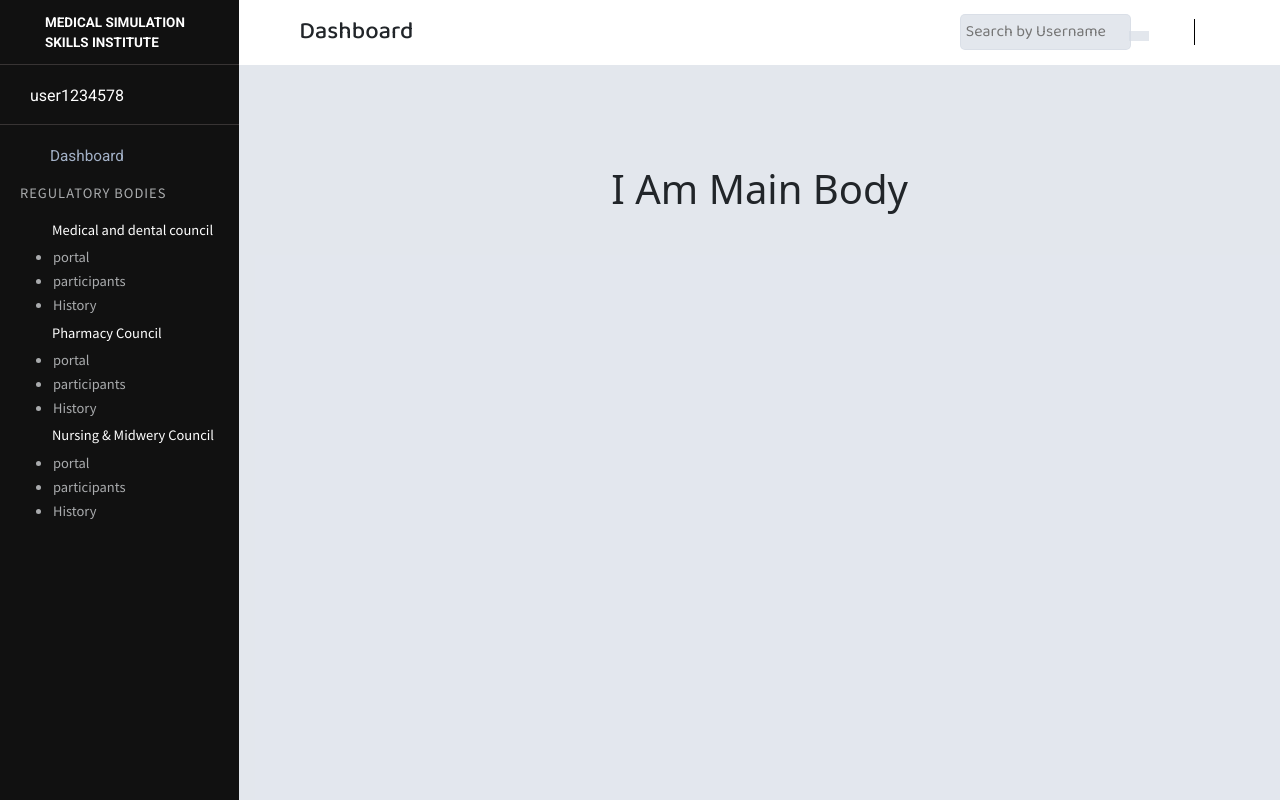
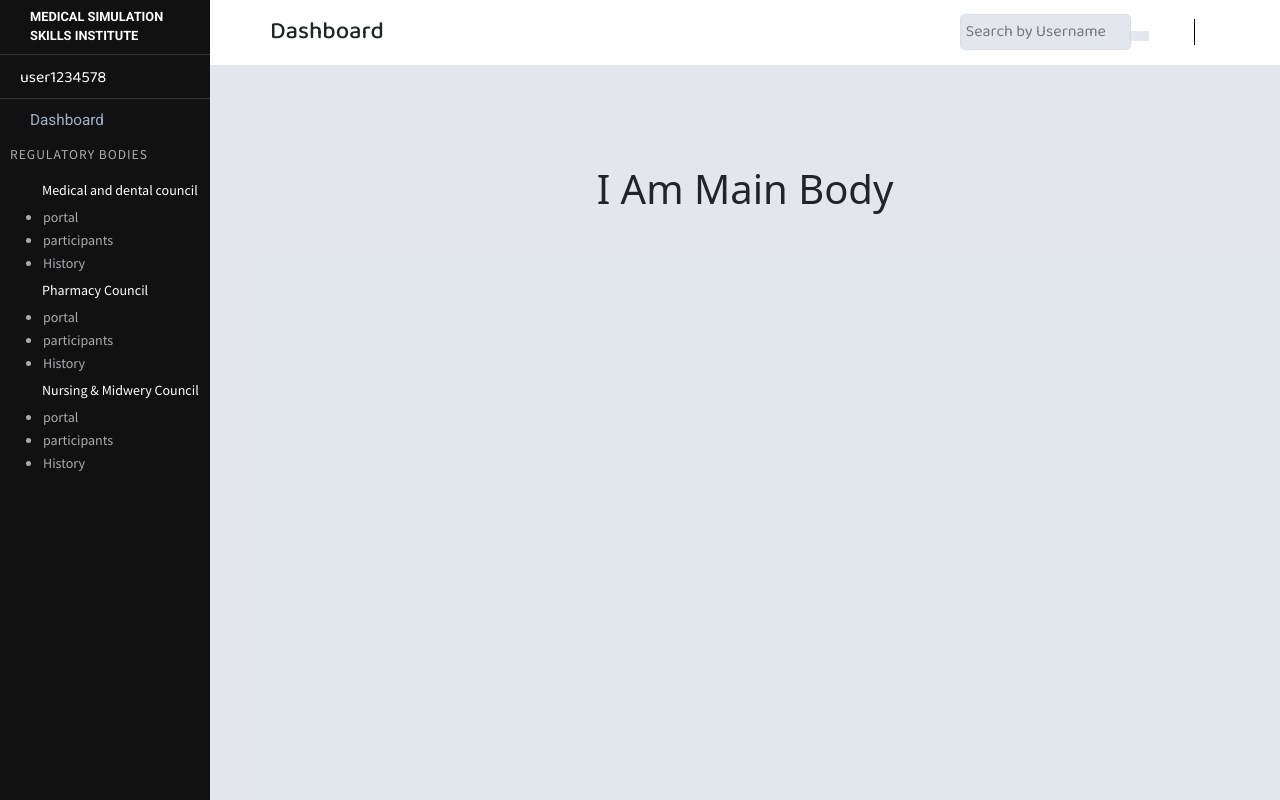
Before and after one commit to faishal882/CPD-Portal, a Django app: page / in a window 1280 px wide. Run offline with Django 3.2, Linux system fonts and the light colour scheme.

Commit message:
Initial commit

```diff
--- a/static/css/sidebar.css
+++ b/static/css/sidebar.css
@@ -8,58 +8,62 @@
   color: #ffffff;
 }
 .logo {
-  height: 65px;
-  padding: 13px 45px;
-  font-size: 0.84rem;
+  height: 55px;
+  padding: 7px 30px;
+  font-size: 0.8rem;
   border-bottom: 1.5px solid #4c4747a8;
   font-family: "Roboto", sans-serif;
   font-weight: 700;
 }
 
 .user-profile {
-  height: 60px;
+  /* height: 60px; */
   border-bottom: 1.5px solid #4c4747a8;
   font-family: "Roboto", sans-serif;
-  font-weight: 400;
-  padding: 8px 20px;
+  font-weight: 300;
+  padding: 3px 10px;
   display: flex;
   flex-direction: row;
 }
 /* .user-profile-icon {
 } */
 .user-profile-name {
-  padding: 11px 5px 5px 10px;
+  padding: 8px 5px 5px 10px;
+  font-size: 1rem;
+  font-family: "Baloo Bhai 2";
+  font-weight: 300;
 }
 
 .dashboard {
-  height: 50px;
+  /* height: 50px; */
   font-family: "Roboto", sans-serif;
   color: #a3b1c7;
   font-weight: 400;
   font-size: 0.957rem;
-  padding: 20px 50px;
+  padding: 10px 30px;
 }
 
 .dashboard-links {
   font-family: "Source Sans Pro", sans-serif;
   font-weight: 400;
   color: #babcbfe6;
-  padding: 8px 20px;
+  padding: 3px 10px;
 }
 .regulatory-bodies-text {
-  font-size: 0.905rem;
+  font-size: 0.845rem;
   letter-spacing: 1px;
   text-transform: uppercase;
   margin-bottom: 10px;
 }
 ul li {
-  font-size: 0.905rem;
+  font-size: 0.875rem;
   font-weight: 400;
   font-family: "Source Sans Pro", sans-serif;
   padding: 1px;
 }
 
-a {
+li a {
+  display: block;
   text-decoration: none;
   color: #babcbfe6;
 }
@@ -69,7 +73,7 @@ a {
   padding: 5px 0px;
 }
 
-li:hover {
+li a:hover {
   background: #007bff;
   border-radius: 2px;
   color: #ffffff;
--- a/templates/base.html
+++ b/templates/base.html
@@ -36,14 +36,22 @@
     <title>CPD PORTAL {% block head_title %} {% endblock head_title%}</title>
   </head>
   <body>
-    <div style="display: flex">
-      <div style="width: 23%; min-width: 200px">
+    <div
+      style="
+        display: flex;
+        flex-direction: row;
+        width: 100%;
+        margin: 0;
+        padding: 0;
+      "
+    >
+      <div style="width: 10%; min-width: 210px">
         {% include "components/sidebar.html" %}
       </div>
 
       <div
         class="container"
-        style="display: 77%; background: #d5dbe5ab; padding: 0"
+        style="width: 90%; background: #d5dbe5ab; padding: 0; margin: 0"
       >
         <div>{% include "components/navbar.html" %}</div>
 
--- a/templates/components/sidebar.html
+++ b/templates/components/sidebar.html
@@ -7,7 +7,7 @@
     <div class="logo">MEDICAL SIMULATION SKILLS INSTITUTE</div>
     <div class="user-profile">
       <div class="user-profile-icon">
-        <i class="fas fa-user-circle" style="font-size: 2.5rem"></i>
+        <i class="fas fa-user-circle" style="font-size: 2.3rem"></i>
       </div>
       <div class="user-profile-name">user1234578</div>
     </div>
@@ -18,15 +18,15 @@
         <li class="dashboard-council">Medical and dental council</li>
         <li><a href="/medical/portal/">portal</a></li>
         <li><a href="/medical/participants/">participants</a></li>
-        <li>History</li>
+        <li><a href="/medical/history/">History</a></li>
         <li class="dashboard-council">Pharmacy Council</li>
         <li><a href="/medical/portal/">portal</a></li>
         <li><a href="/medical/participants/">participants</a></li>
-        <li>History</li>
+        <li><a href="/medical/history/">History</a></li>
         <li class="dashboard-council">Nursing & Midwery Council</li>
         <li><a href="/medical/portal/">portal</a></li>
         <li><a href="/medical/participants/">participants</a></li>
-        <li>History</li>
+        <li><a href="/medical/history/">History</a></li>
       </ul>
     </div>
   </nav>
```
Also changed, not shown: templates/pages/history.html (added, +7 -0 lines).
